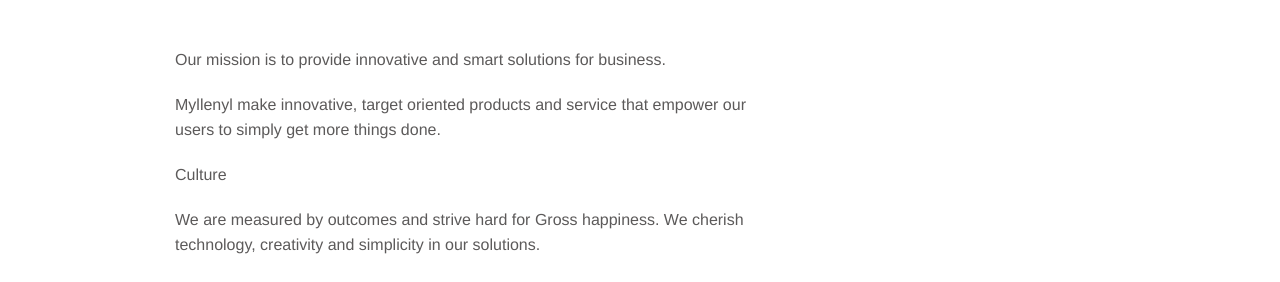
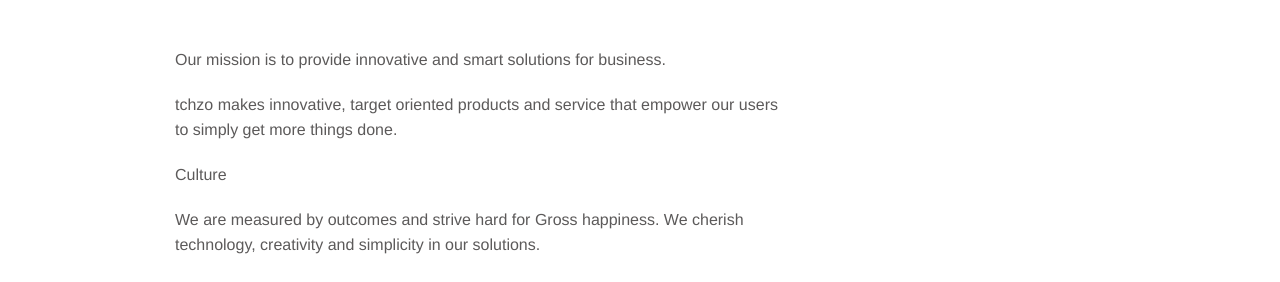
Before and after one commit to tchzoglobal/tchzo, a Jekyll site: the page built from our-story.md, in a window 1280 px wide. Shown: the part 255-537 px from the top of the page. Built offline with Jekyll 4.4.1, drawn with Linux system fonts in a browser that asks for light colours.

Commit message:
Update our-story.md

```diff
--- a/our-story.md
+++ b/our-story.md
@@ -6,7 +6,7 @@ bodyClass: page-contact
 
 Our mission is to provide innovative and smart solutions for business.
 
-Myllenyl make innovative, target oriented products and service that empower our users to simply get more things done.
+tchzo makes innovative, target oriented products and service that empower our users to simply get more things done.
 
 Culture
 
```
